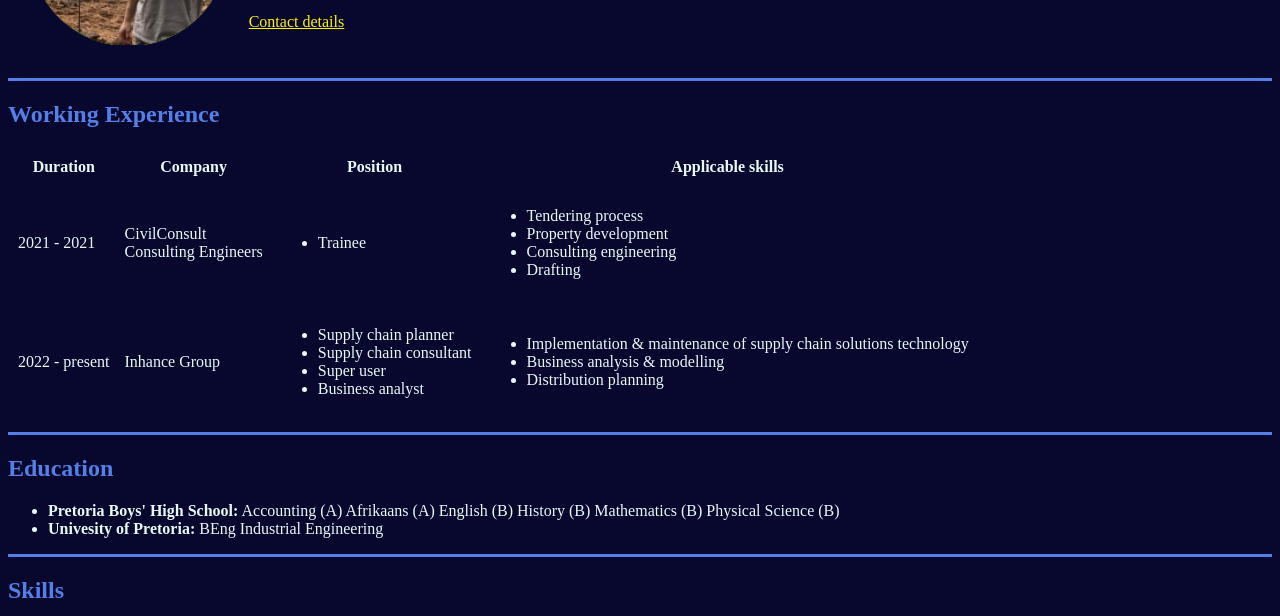
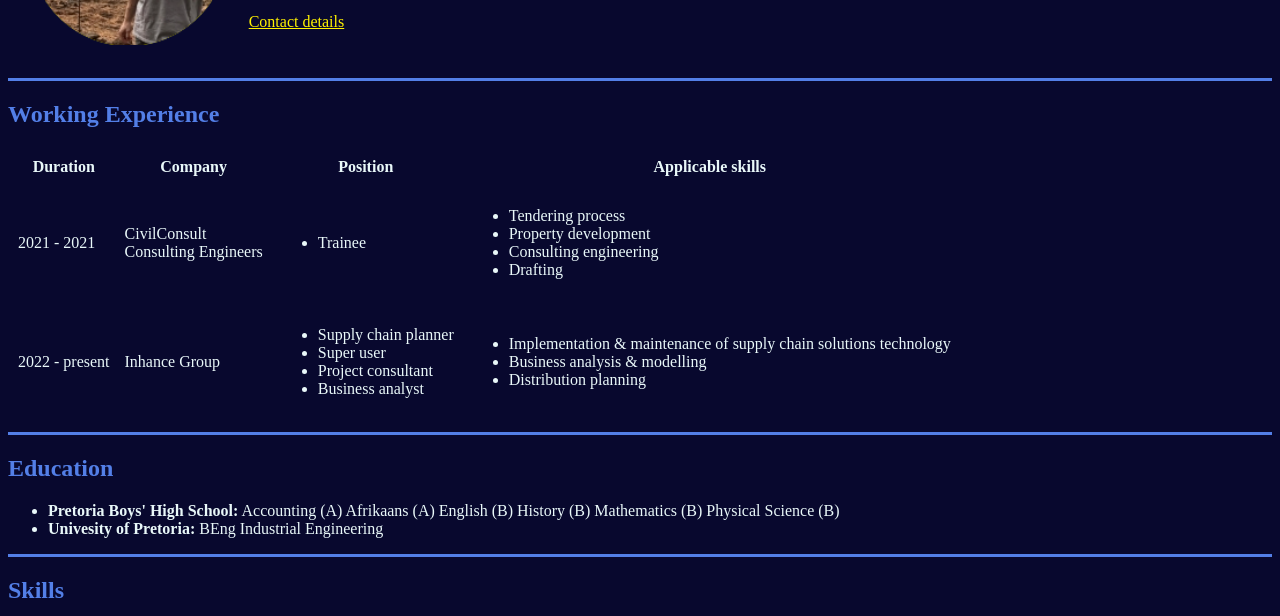
Before and after one commit to m4tsberglund/cv, a plain HTML site: page index.html in a window 1280 px wide. Shown: the part 184-800 px from the top of the page. Drawn offline with Linux system fonts and the light colour scheme.

Commit message:
Add files via upload

```diff
--- a/index.html
+++ b/index.html
@@ -56,8 +56,8 @@
                 <td>
                   <ul>
                     <li>Supply chain planner</li>
-                    <li>Supply chain consultant</li>
                     <li>Super user</li>
+                    <li>Project consultant</li>
                     <li>Business analyst</li>
                   </ul>
                 </td>
```
